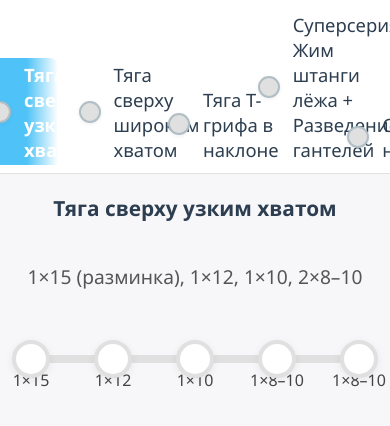
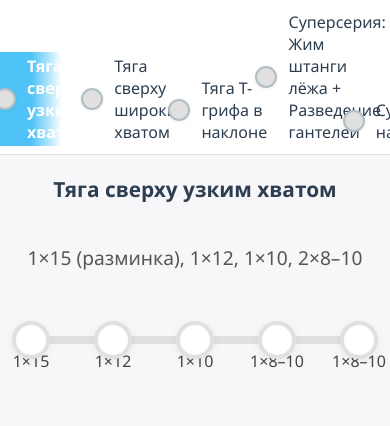
Before and after one commit to sashunita/jamessoer, a plain HTML site: page index.html in a window 390 px wide. Shown: the top 426 px of the page. Drawn offline with Linux system fonts and the light colour scheme.

Commit message:
Initial commit

```diff
--- a/index.html
+++ b/index.html
@@ -5,8 +5,16 @@
   <title>Тренировка: карта и прогресс</title>
   <meta name="viewport" content="width=device-width, initial-scale=1">
   <style>
-    body { background: #f7f7fa; margin: 0; font-family: 'Segoe UI', Arial, sans-serif; }
-    .layout { display: flex; max-width: 900px; margin: 0 auto; min-height: 100vh; }
+    html, body { height: 100%; }
+    body { background: #f7f7fa; margin: 0; font-family: 'Segoe UI', Arial, sans-serif; min-height: 100vh; }
+    .layout {
+      display: flex;
+      max-width: 900px;
+      margin: 0 auto;
+      min-height: 100vh;
+      background: none;
+      transition: flex-direction 0.3s;
+    }
     .sidebar {
       width: 220px;
       background: #fff;
@@ -16,6 +24,8 @@
       flex-direction: column;
       align-items: flex-end;
       min-width: 120px;
+      transition: width 0.3s, border 0.3s;
+      z-index: 10;
     }
     .ex-map {
       display: flex;
@@ -36,6 +46,7 @@
       transition: background 0.2s, color 0.2s;
       position: relative;
       min-width: 90px;
+      user-select: none;
     }
     .ex-map-item.active {
       background: linear-gradient(90deg, #4fc3f7 60%, #fff 100%);
@@ -63,6 +74,7 @@
       align-items: center;
       padding: 2.5em 1em 1em 1em;
       min-width: 0;
+      transition: padding 0.3s;
     }
     .exercise-title {
       font-size: 2em;
@@ -70,6 +82,7 @@
       color: #2d3e50;
       text-align: center;
       margin-bottom: 2em;
+      user-select: none;
     }
     .progress-container {
       position: relative;
@@ -80,6 +93,8 @@
       display: flex;
       align-items: center;
       justify-content: center;
+      touch-action: pan-y;
+      user-select: none;
     }
     .progress-bar-bg {
       position: absolute;
@@ -101,7 +116,7 @@
       border-radius: 4px;
       transform: translateY(-50%);
       z-index: 2;
-      transition: width 0.3s;
+      transition: width 0.4s cubic-bezier(.4,1.4,.6,1), background 0.4s;
     }
     .progress-dot {
       position: absolute;
@@ -112,17 +127,24 @@
       background: #fff;
       border: 4px solid #e0e0e0;
       box-shadow: 0 2px 8px #0001;
-      transform: translate(-50%, -50%);
+      transform: translate(-50%, -50%) scale(1);
       z-index: 3;
       cursor: pointer;
-      transition: border-color 0.2s, background 0.2s;
+      transition: border-color 0.2s, background 0.2s, transform 0.15s;
       display: flex;
       align-items: center;
       justify-content: center;
+      will-change: transform;
     }
+    .progress-dot:active { transform: translate(-50%, -50%) scale(0.93);}
     .progress-dot.done {
       background: #2d8a34;
       border-color: #2d8a34;
+      animation: pop 0.25s;
+    }
+    @keyframes pop {
+      0% { transform: translate(-50%, -50%) scale(1.2);}
+      100% { transform: translate(-50%, -50%) scale(1);}
     }
     .progress-dot .dot-num {
       color: #fff;
@@ -141,20 +163,44 @@
       white-space: nowrap;
       text-align: center;
       user-select: none;
+      pointer-events: none;
     }
     .exercise-desc {
       font-size: 1.2em;
       color: #555;
       text-align: center;
       margin-bottom: 2em;
+      user-select: none;
     }
-    @media (max-width: 800px) {
+    /* --- Мобильная адаптация --- */
+    @media (max-width: 700px) {
       .layout { flex-direction: column; }
-      .sidebar { flex-direction: row; width: 100%; min-width: 0; border-right: none; border-bottom: 1.5px solid #e0e0e0; padding: 0.5em 0.2em 0.5em 0.2em; }
-      .ex-map { flex-direction: row; gap: 0.7em; margin: 0 auto; width: 100%; justify-content: center; }
-      .ex-map-item { border-radius: 8px 8px 0 0; min-width: 60px; padding: 0.2em 0.5em; }
-    }
-    @media (max-width: 600px) {
+      .sidebar {
+        width: 100vw;
+        min-width: 0;
+        border-right: none;
+        border-bottom: 1.5px solid #e0e0e0;
+        padding: 0.5em 0.2em 0.5em 0.2em;
+        align-items: center;
+        position: sticky;
+        top: 0;
+        z-index: 20;
+        background: #fff;
+      }
+      .ex-map {
+        flex-direction: row;
+        gap: 0.7em;
+        margin: 0 auto;
+        width: 100%;
+        justify-content: center;
+        align-items: flex-end;
+      }
+      .ex-map-item {
+        border-radius: 8px 8px 0 0;
+        min-width: 60px;
+        padding: 0.2em 0.5em;
+        font-size: 1em;
+      }
       .main { padding: 1.2em 0.2em 0.5em 0.2em; }
       .progress-container { height: 60px; }
       .progress-dot { width: 30px; height: 30px; }
@@ -326,7 +372,56 @@
       renderProgress();
     }
 
+    // --- Свайпы для переключения упражнений ---
+    let touchStartX = null;
+    let touchStartY = null;
+    let mouseDownX = null;
+    let mouseDownY = null;
+    const container = document.getElementById("progress-container");
+
+    // Touch events
+    container.addEventListener('touchstart', e => {
+      if (e.touches.length === 1) {
+        touchStartX = e.touches[0].clientX;
+        touchStartY = e.touches[0].clientY;
+      }
+    });
+    container.addEventListener('touchend', e => {
+      if (touchStartX === null) return;
+      const dx = e.changedTouches[0].clientX - touchStartX;
+      const dy = e.changedTouches[0].clientY - touchStartY;
+      if (Math.abs(dx) > 50 && Math.abs(dx) > Math.abs(dy)) {
+        if (dx < 0 && current < exercises.length - 1) { current++; renderAll(); }
+        if (dx > 0 && current > 0) { current--; renderAll(); }
+      }
+      touchStartX = null; touchStartY = null;
+    });
+
+    // Mouse events (для ПК)
+    container.addEventListener('mousedown', e => {
+      mouseDownX = e.clientX;
+      mouseDownY = e.clientY;
+    });
+    container.addEventListener('mouseup', e => {
+      if (mouseDownX === null) return;
+      const dx = e.clientX - mouseDownX;
+      const dy = e.clientY - mouseDownY;
+      if (Math.abs(dx) > 50 && Math.abs(dx) > Math.abs(dy)) {
+        if (dx < 0 && current < exercises.length - 1) { current++; renderAll(); }
+        if (dx > 0 && current > 0) { current--; renderAll(); }
+      }
+      mouseDownX = null; mouseDownY = null;
+    });
+
+    // Клавиши влево/вправо
+    window.addEventListener('keydown', e => {
+      if (e.key === "ArrowLeft" && current > 0) { current--; renderAll(); }
+      if (e.key === "ArrowRight" && current < exercises.length - 1) { current++; renderAll(); }
+    });
+
+    // Перерисовка при изменении размера
     window.addEventListener('resize', renderProgress);
+
     renderAll();
   </script>
 </body>
```
